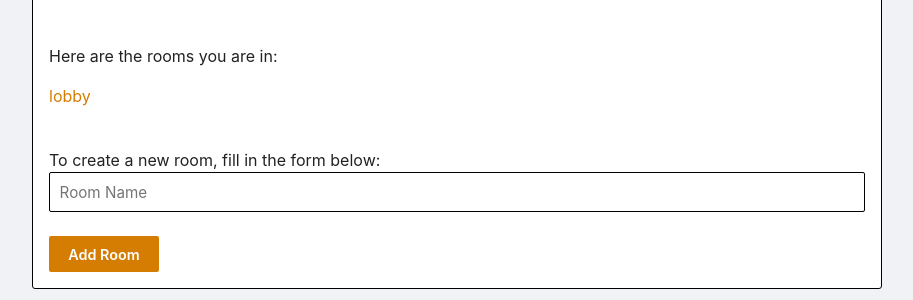
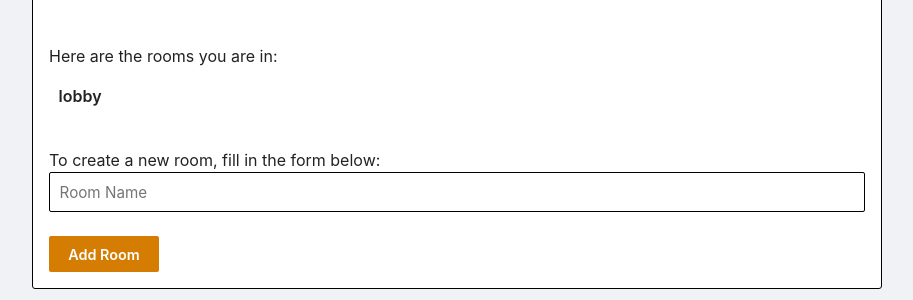
Before and after one commit to gavhu10/MessageJar, a Flask app: page /jar/ in a window 1280 px wide. Shown: the part 187-487 px from the top of the page, without its empty margins (183-1096 px from the left). Run offline with Flask 3, Linux system fonts and the light colour scheme; a user stored in the database is signed in; data comes from the database, SQL or seed files in the repository.

Commit message:
More small style fixes

```diff
--- a/static/style.css
+++ b/static/style.css
@@ -193,3 +193,17 @@ button:hover,
     padding: 1rem;
   }
 }
+
+
+/* Rooms */
+#room-links a {
+  font-weight: 600;
+  font-size: 1rem;
+  padding: .4rem .6rem;
+  color: var(--text-main);
+}
+
+#room-links a:hover {
+  background: #f5f5f5;
+  color: var(--primary);
+}
--- a/templates/main.html
+++ b/templates/main.html
@@ -1,7 +1,7 @@
 {% extends 'base.html' %}
 
 {% block header %}
-<h1>{% block title %}Hi!{% endblock %}</h1>
+<h1>{% block title %}Welcome{% endblock %}</h1>
 {% endblock %}
 
 {% block content %}
```
